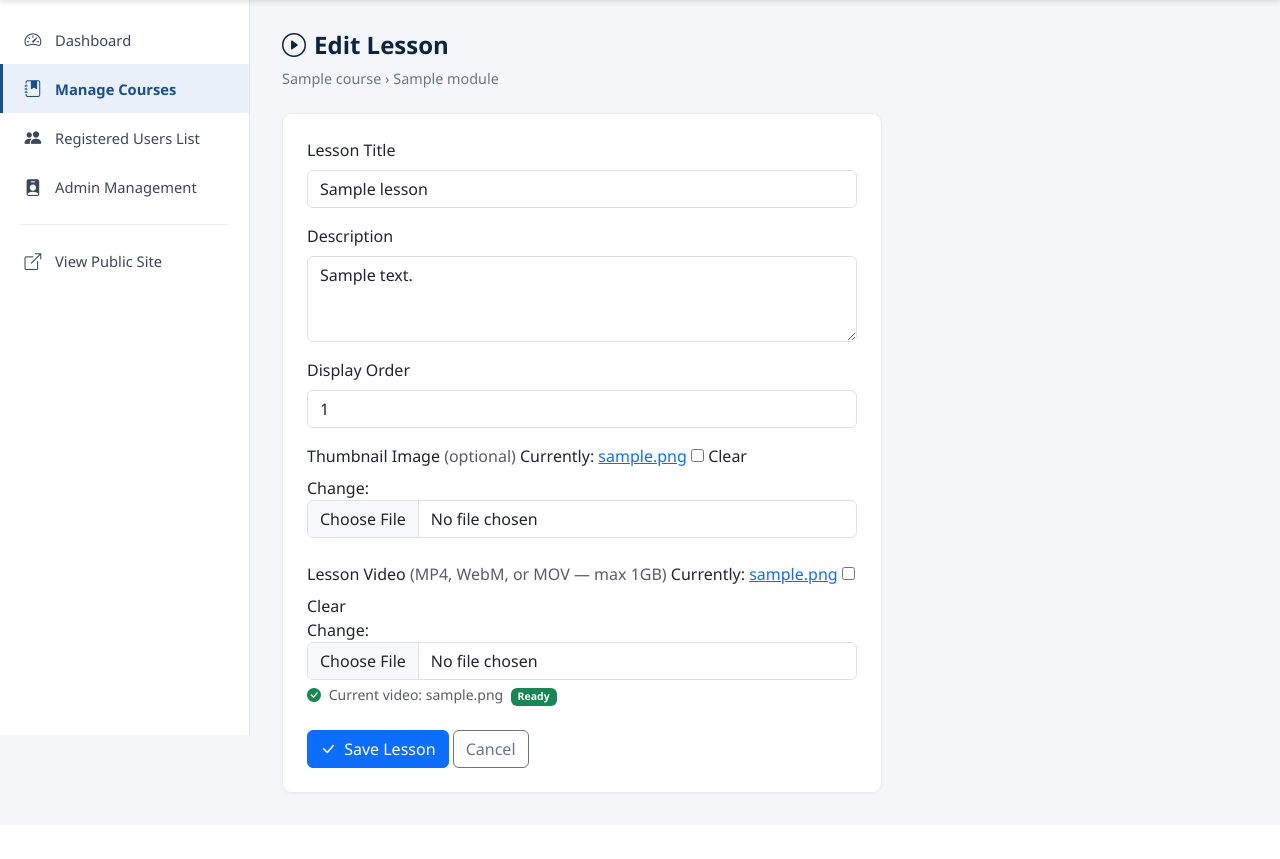
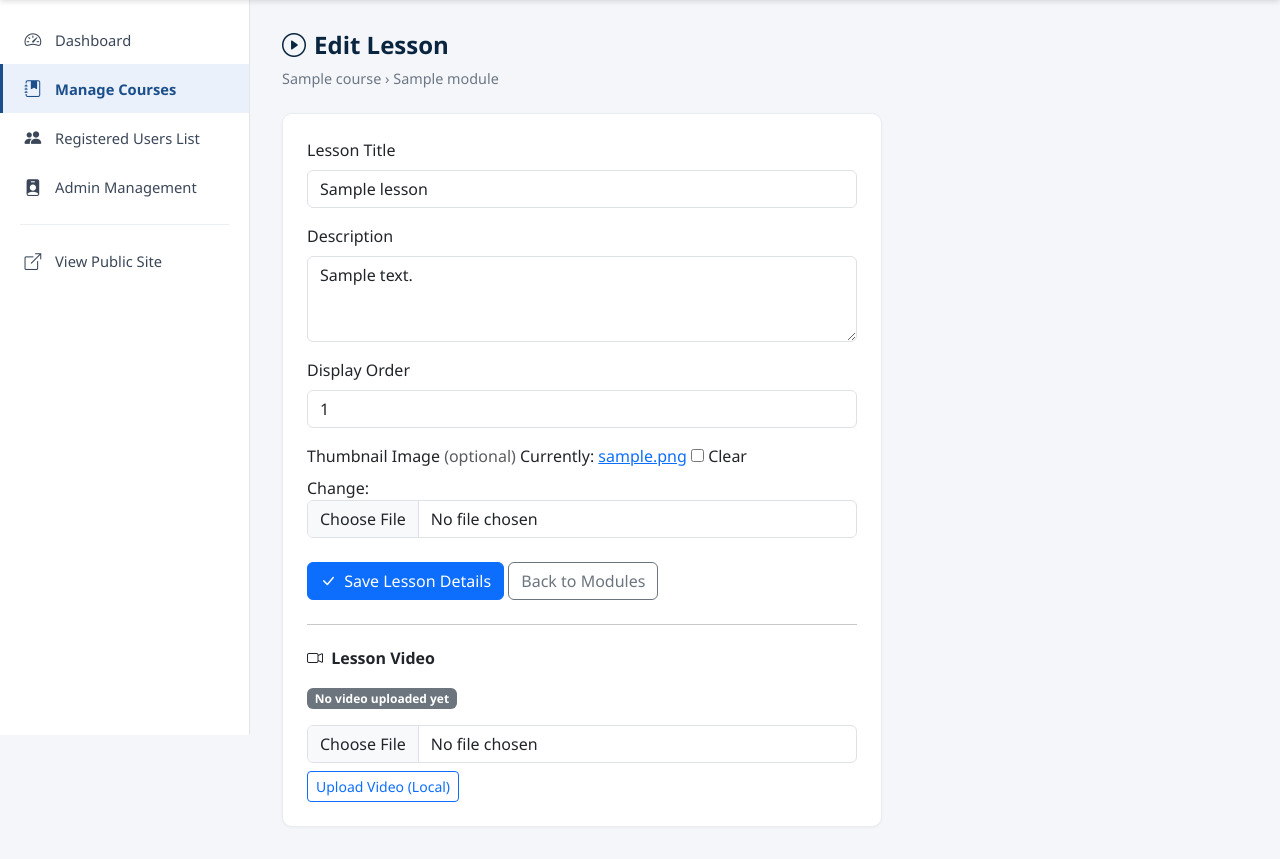
Before and after one commit to piyush1205nielit/lms-nielit, a Django app: page /courses/manage/lesson/00000000-0000-0000-0000-000000000001/edit/ in a window 1280 px wide. Shown: the part 65-924 px from the top of the page. Before the commit the page ends 860 px from the top, so only its background shows below. Run offline with Django 5.2, Linux system fonts and the light colour scheme; a user stored in the database is signed in; tables that the repository leaves empty hold one stand-in row (values such as "Sample post"); some libraries are stand-ins or nearby versions.

Commit message:
Video Upload feature - server bypass --test-1

```diff
--- a/course/forms.py
+++ b/course/forms.py
@@ -34,27 +34,38 @@ ALLOWED_VIDEO_EXTENSIONS = ['.mp4', '.webm', '.mov']
 MAX_VIDEO_SIZE_BYTES = 1024 * 1024 * 1024   # 1GB, matches the 500-800MB range you're targeting with headroom
 
 
+# class LessonForm(forms.ModelForm):
+#     class Meta:
+#         model = Lesson
+#         fields = ['title', 'description', 'order', 'thumbnail', 'video_file']
+#         widgets = {
+#             'title': forms.TextInput(attrs={'class': TEXT_INPUT_CLASS, 'placeholder': 'e.g. Introduction to Variables'}),
+#             'description': forms.Textarea(attrs={'class': TEXT_INPUT_CLASS, 'rows': 3, 'placeholder': 'Brief description of this lesson (optional)'}),
+#             'order': forms.NumberInput(attrs={'class': TEXT_INPUT_CLASS, 'min': 0}),
+#             'thumbnail': forms.ClearableFileInput(attrs={'class': 'form-control'}),
+#             'video_file': forms.ClearableFileInput(attrs={'class': 'form-control', 'accept': 'video/mp4,video/webm,video/quicktime'}),
+#         }
+
+#     def clean_video_file(self):
+#         video = self.cleaned_data.get('video_file')
+#         if video and hasattr(video, 'size'):   # only validate on actual new upload, not on an unchanged existing file
+#             ext = '.' + video.name.rsplit('.', 1)[-1].lower()
+#             if ext not in ALLOWED_VIDEO_EXTENSIONS:
+#                 raise ValidationError(f"Unsupported video format. Allowed: {', '.join(ALLOWED_VIDEO_EXTENSIONS)}")
+#             if video.size > MAX_VIDEO_SIZE_BYTES:
+#                 raise ValidationError(f"Video file is too large. Maximum size is {MAX_VIDEO_SIZE_BYTES // (1024*1024)}MB.")
+#         return video
+
 class LessonForm(forms.ModelForm):
     class Meta:
         model = Lesson
-        fields = ['title', 'description', 'order', 'thumbnail', 'video_file']
+        fields = ['title', 'description', 'order', 'thumbnail']   # video_file removed
         widgets = {
             'title': forms.TextInput(attrs={'class': TEXT_INPUT_CLASS, 'placeholder': 'e.g. Introduction to Variables'}),
-            'description': forms.Textarea(attrs={'class': TEXT_INPUT_CLASS, 'rows': 3, 'placeholder': 'Brief description of this lesson (optional)'}),
+            'description': forms.Textarea(attrs={'class': TEXT_INPUT_CLASS, 'rows': 3}),
             'order': forms.NumberInput(attrs={'class': TEXT_INPUT_CLASS, 'min': 0}),
             'thumbnail': forms.ClearableFileInput(attrs={'class': 'form-control'}),
-            'video_file': forms.ClearableFileInput(attrs={'class': 'form-control', 'accept': 'video/mp4,video/webm,video/quicktime'}),
         }
-
-    def clean_video_file(self):
-        video = self.cleaned_data.get('video_file')
-        if video and hasattr(video, 'size'):   # only validate on actual new upload, not on an unchanged existing file
-            ext = '.' + video.name.rsplit('.', 1)[-1].lower()
-            if ext not in ALLOWED_VIDEO_EXTENSIONS:
-                raise ValidationError(f"Unsupported video format. Allowed: {', '.join(ALLOWED_VIDEO_EXTENSIONS)}")
-            if video.size > MAX_VIDEO_SIZE_BYTES:
-                raise ValidationError(f"Video file is too large. Maximum size is {MAX_VIDEO_SIZE_BYTES // (1024*1024)}MB.")
-        return video
 
 
 class CoursePublishForm(forms.ModelForm):
--- a/course/templates/course/course_player.html
+++ b/course/templates/course/course_player.html
@@ -100,7 +100,7 @@
                 disablePictureInPicture
                 oncontextmenu="return false;"
                 {% if progress.watched_seconds %}data-resume="{{ progress.watched_seconds }}"{% endif %}>
-                <source src="{{ lesson.video_file.url }}" type="video/mp4">
+               <source src="{{ lesson.get_video_url }}" type="video/mp4">
                 Your browser does not support video playback.
             </video>
         </div>
--- a/course/templates/course/lesson_form.html
+++ b/course/templates/course/lesson_form.html
@@ -8,7 +8,7 @@
 </div>
 
 <div class="card-panel p-4" style="max-width: 600px;">
-    <form method="post" enctype="multipart/form-data" novalidate>
+    <form method="post" enctype="multipart/form-data" novalidate id="lessonDetailsForm">
         {% csrf_token %}
         <div class="mb-3">
             <label class="form-label">Lesson Title</label>
@@ -27,22 +27,135 @@
             <label class="form-label">Thumbnail Image <span class="text-muted fw-normal">(optional)</span></label>
             {{ form.thumbnail }}
         </div>
+        <button type="submit" class="btn btn-primary"><i class="bi bi-check-lg me-1"></i> Save Lesson Details</button>
+        <a href="{% url 'course:modules' module.course.id %}" class="btn btn-outline-secondary">Back to Modules</a>
+    </form>
 
-       <div class="mb-4">
-            <label class="form-label">Lesson Video <span class="text-muted fw-normal">(MP4, WebM, or MOV — max 1GB)</span></label>
-            {{ form.video_file }}
-            {% if form.video_file.errors %}<div class="text-danger small mt-1">{{ form.video_file.errors|join:", " }}</div>{% endif %}
-            {% if lesson.video_file %}
-                <div class="form-text">
-                    <i class="bi bi-check-circle-fill text-success me-1"></i>
-                    Current video: {{ lesson.video_file.name|slice:"-40:" }}
-                    <span class="badge bg-success ms-1">Ready</span>
-                </div>
-            {% endif %}
+    {% if lesson %}
+    <hr class="my-4">
+
+    <h6 class="fw-bold mb-3"><i class="bi bi-camera-video me-1"></i> Lesson Video</h6>
+
+    <div id="videoStatusBadge" class="mb-3">
+        {% if lesson.video_status == 'ready' %}
+            <span class="badge bg-success">Ready</span> Video uploaded and available.
+        {% elif lesson.video_status == 'processing' %}
+            <span class="badge bg-primary">Processing</span> Video is being processed.
+        {% elif lesson.video_status == 'failed' %}
+            <span class="badge bg-danger">Failed</span> Upload failed — please try again.
+        {% else %}
+            <span class="badge bg-secondary">No video uploaded yet</span>
+        {% endif %}
+    </div>
+
+    {% if not settings_use_s3 %}
+        {# Local dev: plain form field, direct-to-disk #}
+        <form method="post" enctype="multipart/form-data" action="{% url 'course:lesson_edit' lesson.id %}">
+            {% csrf_token %}
+            <input type="file" name="video_file_local" accept="video/mp4,video/webm,video/quicktime" class="form-control mb-2">
+            <button type="submit" name="upload_local_video" class="btn btn-outline-primary btn-sm">Upload Video (Local)</button>
+        </form>
+    {% else %}
+        {# Production: direct browser-to-S3 upload #}
+        <input type="file" id="videoFileInput" accept="video/mp4,video/webm,video/quicktime" class="form-control mb-2">
+        <div class="progress mb-2" style="height: 8px; display: none;" id="uploadProgressWrap">
+            <div class="progress-bar" id="uploadProgressBar" role="progressbar" style="width: 0%;"></div>
         </div>
-
-        <button type="submit" class="btn btn-primary"><i class="bi bi-check-lg me-1"></i> Save Lesson</button>
-        <a href="{% url 'course:modules' module.course.id %}" class="btn btn-outline-secondary">Cancel</a>
-    </form>
+        <button type="button" class="btn btn-outline-primary btn-sm" id="uploadVideoBtn">
+            <i class="bi bi-cloud-upload me-1"></i> Upload Video
+        </button>
+        <div id="uploadStatusText" class="small text-muted mt-2"></div>
+    {% endif %}
+    {% endif %}
 </div>
 {% endblock %}
+
+{% block extra_js %}
+{% if lesson and settings_use_s3 %}
+<script>
+(function () {
+    const fileInput = document.getElementById('videoFileInput');
+    const uploadBtn = document.getElementById('uploadVideoBtn');
+    const progressWrap = document.getElementById('uploadProgressWrap');
+    const progressBar = document.getElementById('uploadProgressBar');
+    const statusText = document.getElementById('uploadStatusText');
+    const statusBadge = document.getElementById('videoStatusBadge');
+    const lessonId = "{{ lesson.id }}";
+    const csrfToken = "{{ csrf_token }}";
+
+    uploadBtn.addEventListener('click', function () {
+        const file = fileInput.files[0];
+        if (!file) {
+            statusText.textContent = 'Please choose a video file first.';
+            return;
+        }
+
+        uploadBtn.disabled = true;
+        statusText.textContent = 'Requesting upload permission...';
+
+        // Step 1: ask Django for a presigned upload URL
+        const requestForm = new FormData();
+        requestForm.append('filename', file.name);
+        requestForm.append('content_type', file.type);
+
+        fetch(`/stream/admin/lesson/${lessonId}/request-upload/`, {
+            method: 'POST',
+            headers: { 'X-CSRFToken': csrfToken },
+            body: requestForm,
+        })
+        .then(res => res.json())
+        .then(data => {
+            if (data.error) throw new Error(data.error);
+
+            // Step 2: upload the file directly to S3 — Django is not involved here at all
+            statusText.textContent = 'Uploading to storage...';
+            progressWrap.style.display = 'block';
+
+            const xhr = new XMLHttpRequest();
+            xhr.open('PUT', data.upload_url);
+            xhr.setRequestHeader('Content-Type', file.type);
+
+            xhr.upload.addEventListener('progress', function (e) {
+                if (e.lengthComputable) {
+                    const percent = Math.round((e.loaded / e.total) * 100);
+                    progressBar.style.width = percent + '%';
+                    statusText.textContent = `Uploading... ${percent}%`;
+                }
+            });
+
+            xhr.onload = function () {
+                if (xhr.status === 200) {
+                    // Step 3: tell Django the upload finished
+                    statusText.textContent = 'Finalizing...';
+                    fetch(`/stream/admin/lesson/${lessonId}/confirm-upload/`, {
+                        method: 'POST',
+                        headers: { 'X-CSRFToken': csrfToken },
+                    })
+                    .then(res => res.json())
+                    .then(confirmData => {
+                        statusText.textContent = 'Upload complete.';
+                        statusBadge.innerHTML = '<span class="badge bg-success">Ready</span> Video uploaded and available.';
+                        uploadBtn.disabled = false;
+                    });
+                } else {
+                    statusText.textContent = 'Upload failed. Please try again.';
+                    uploadBtn.disabled = false;
+                }
+            };
+
+            xhr.onerror = function () {
+                statusText.textContent = 'Upload failed — network error.';
+                uploadBtn.disabled = false;
+            };
+
+            xhr.send(file);
+        })
+        .catch(err => {
+            statusText.textContent = 'Error: ' + err.message;
+            uploadBtn.disabled = false;
+        });
+    });
+})();
+</script>
+{% endif %}
+{% endblock %}
--- a/course/views.py
+++ b/course/views.py
@@ -7,6 +7,7 @@ from .models import Course, Module, Lesson
 from .forms import CourseForm, ModuleForm, LessonForm, CoursePublishForm
 from django.contrib.auth.decorators import login_required
 from .models import Course, Module, Lesson, Enrollment
+from django.conf import settings as django_settings
 
 # ... (all the admin-side views from before stay exactly as they are) ...
 
@@ -125,11 +126,9 @@ def lesson_create_view(request, module_id):
     if request.method == 'POST' and form.is_valid():
         lesson = form.save(commit=False)
         lesson.module = module
-        if lesson.video_file:
-            lesson.video_status = Lesson.VideoStatus.READY
         lesson.save()
-        messages.success(request, f"Lesson '{lesson.title}' added.")
-        return redirect('course:modules', course_id=module.course.id)
+        messages.success(request, f"Lesson '{lesson.title}' added. Now upload its video.")
+        return redirect('course:lesson_edit', lesson_id=lesson.id)   # go straight to the video upload step
 
     return render(request, 'course/lesson_form.html', {
         'form': form,
@@ -141,13 +140,21 @@ def lesson_create_view(request, module_id):
 @admin_required
 def lesson_edit_view(request, lesson_id):
     lesson = get_object_or_404(Lesson, id=lesson_id)
+
+    # Local-dev-only video upload path (separate from the main details form)
+    if request.method == 'POST' and 'upload_local_video' in request.POST:
+        video_file = request.FILES.get('video_file_local')
+        if video_file:
+            lesson.video_file = video_file
+            lesson.video_status = Lesson.VideoStatus.READY
+            lesson.save(update_fields=['video_file', 'video_status'])
+            messages.success(request, "Video uploaded.")
+        return redirect('course:lesson_edit', lesson_id=lesson.id)
+
     form = LessonForm(request.POST or None, request.FILES or None, instance=lesson)
 
-    if request.method == 'POST' and form.is_valid():
-        updated_lesson = form.save(commit=False)
-        if updated_lesson.video_file:
-            updated_lesson.video_status = Lesson.VideoStatus.READY
-        updated_lesson.save()
+    if request.method == 'POST' and 'title' in request.POST and form.is_valid():
+        form.save()
         messages.success(request, "Lesson updated.")
         return redirect('course:modules', course_id=lesson.module.course.id)
 
@@ -156,6 +163,7 @@ def lesson_edit_view(request, lesson_id):
         'module': lesson.module,
         'lesson': lesson,
         'active_page': 'courses',
+        'settings_use_s3': django_settings.USE_S3,
     })
 
 
--- a/stream/urls.py
+++ b/stream/urls.py
@@ -6,4 +6,7 @@ app_name = 'stream'
 urlpatterns = [
     path('<slug:slug>/lesson/<uuid:lesson_id>/', views.lesson_player_view, name='player'),
     path('progress/<uuid:lesson_id>/mark/', views.mark_lesson_progress, name='mark_progress'),
+
+    path('admin/lesson/<uuid:lesson_id>/request-upload/', views.request_video_upload_url, name='request_upload'),
+    path('admin/lesson/<uuid:lesson_id>/confirm-upload/', views.confirm_video_upload, name='confirm_upload'),
 ]
```
Also changed, not shown: course/models.py (+37 -10 lines), stream/storage.py (deleted, +0 -19 lines), stream/utils.py (added, +34 -0 lines), stream/views.py (+48 -3 lines).
